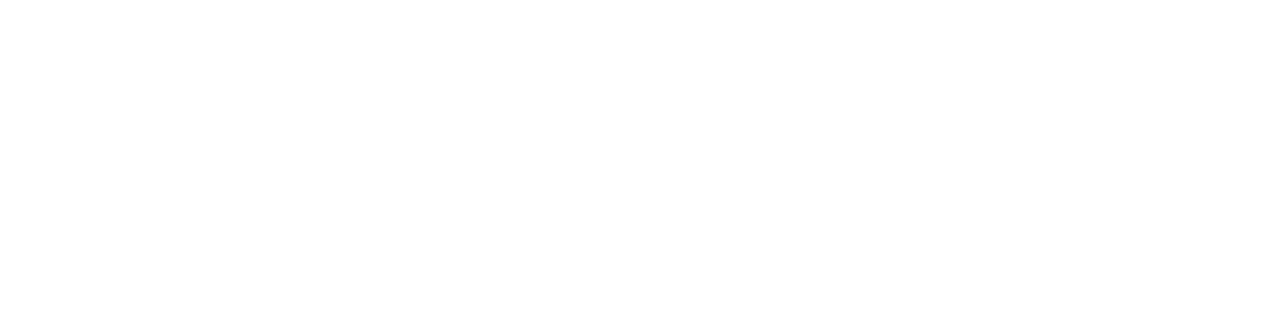
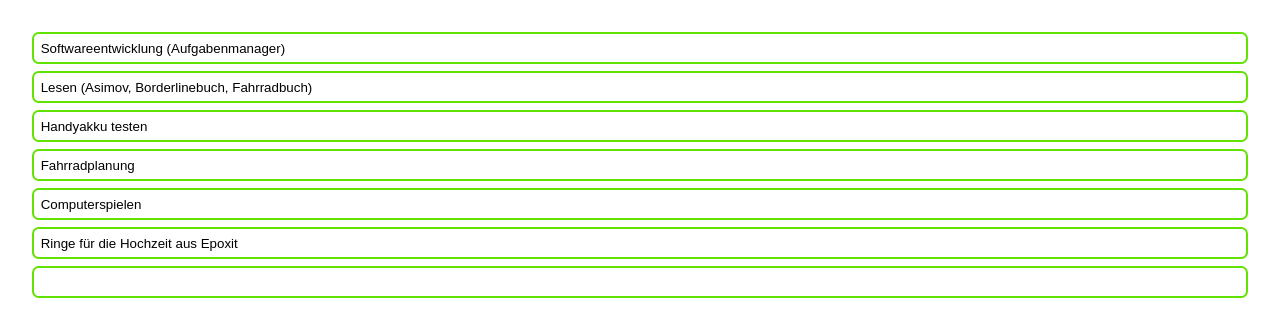
Before and after one commit to bschnitz/lifetimer, a Vue app: page / in a window 1280 px wide. Shown: the top 336 px of the page. Built offline with nearby package versions, Linux system fonts and the light colour scheme.

Commit message:
using vuex to store data

```diff
--- a/package.json
+++ b/package.json
@@ -9,7 +9,8 @@
   },
   "dependencies": {
     "core-js": "^3.6.4",
-    "vue": "^2.6.11"
+    "vue": "^2.6.11",
+    "vuex": "^3.1.2"
   },
   "devDependencies": {
     "@vue/cli-plugin-babel": "~4.2.0",
--- a/src/App.vue
+++ b/src/App.vue
@@ -1,41 +1,21 @@
 <template>
   <div id="app">
-    <HelloWorld v-bind:store="store" />
+    <TaskTree :tasks="tasks" />
   </div>
 </template>
 
 <script>
-import HelloWorld from './components/HelloWorld.vue'
-
-class Store {
-  get tasks() {
-    let tasks = localStorage.getItem("store.tasks");
-    return tasks === null ? [] : JSON.parse(tasks);
-  }
-  set tasks(tasks) {
-    localStorage.setItem("store.tasks", JSON.stringify(tasks));
-  }
-}
-
-//let store = new Store();
-//store.tasks = [
-//  "Softwareentwicklung (Aufgabenmanager)",
-//  "Lesen (Asimov, Borderlinebuch, Fahrradbuch)",
-//  "Handyakku testen",
-//  "Fahrradplanung",
-//  "Computerspielen",
-//  "Ringe für die Hochzeit aus Epoxit",
-//];
+import TaskTree from './components/TaskTree.vue'
 
 export default {
   data: function() {
     return {
-      store: new Store()
+      tasks: this.$store.state.tasks
     }
   },
   name: 'App',
   components: {
-    HelloWorld
+    TaskTree
   }
 }
 
--- a/src/components/Editable.vue
+++ b/src/components/Editable.vue
@@ -1,5 +1,5 @@
 <template>
-  <span contenteditable="true" @input="handleInput">{{ content }}</span>
+  <span contenteditable="true" @input="onInput" >{{ content }}</span>
 </template>
 
 <script>
@@ -13,7 +13,7 @@ export default {
     }
   },
   methods: {
-    handleInput () {
+    onInput () {
       this.$emit('input', this.$el.innerText)
     }
   },
--- a/src/components/HelloWorld.vue
+++ /dev/null
@@ -1,52 +0,0 @@
-<template>
-  <ul>
-    <li v-for="task in store.tasks" :key="task"><TaskRow v-bind:task=task /></li>
-  </ul>
-</template>
-
-<script>
-import TaskRow from './TaskRow.vue'
-
-export default {
-  name: 'HelloWorld',
-  props: {
-    store: Object
-  },
-  components: {
-    TaskRow
-  }
-}
-</script>
-
-<style scoped>
-ul {
-  list-style-type: none;
-  padding: 0;
-  margin: 2em;
-}
-li {
-  margin: 0;
-}
-a {
-  color: #42b983;
-}
-</style>
-
-<style type="text/css" media="screen">
-span {
-  display: block;
-  padding: .5em;
-  margin: .5em;
-  border: 2px solid #62E200;
-  border-radius: .5em;
-}
-
-span:focus {
-  outline: none;
-  border: 2px solid #AA00A2;
-  box-shadow: 0 0 10px #AA00A2;
-  background-color: #E1FA71;
-  color: #AA00A2;
-}
-
-</style>
--- a/src/components/TaskRow.vue
+++ b/src/components/TaskRow.vue
@@ -1,26 +1,47 @@
 <template>
-  <Editable v-model="title" />
+  <div>
+    <input v-model="text" @input="onInput" />
+  </div>
 </template>
 
 <script>
-import Editable from './Editable.vue'
 
 export default {
   name: 'TaskRow',
   props: {
-    task: String
+    initId: {
+      type: Number,
+      required: false
+    }
   },
   data: function() {
     return {
-      title: this.task
+      id: this.initId
     }
   },
-  components: {
-    Editable
+  methods: {
+    onInput: function(e) {
+      if (this.id === undefined) {
+        this.$emit('newTask', e.data)
+      }
+      this.$emit('input', e.data)
+    },
+  },
+  computed: {
+    text: {
+      get() {
+        let task = this.$store.getters.getTaskById(this.id)
+        return typeof task === 'undefined' ? '' : task.text;
+      },
+      set(value) {
+        if (typeof this.id !== 'undefined') {
+          this.$store.commit('mergeIntoTasks', {id: this.id, text: value});
+        }
+      }
+    }
   },
 }
 </script>
 
 <style>
-
 </style>
--- /dev/null
+++ b/src/components/TaskTree.vue
@@ -0,0 +1,67 @@
+<template>
+  <ul>
+    <li v-for="task in tasks" :key="task.id">
+      <TaskRow  :ref="task.id" :initId=task.id />
+    </li>
+    <li><TaskRow @newTask='addTask' /></li>
+  </ul>
+</template>
+
+<script>
+import TaskRow from './TaskRow.vue'
+
+export default {
+  name: 'TaskTree',
+  props: {
+    tasks: Array
+  },
+  components: {
+    TaskRow
+  },
+  methods: {
+    addTask: function(text) {
+      this.$store.dispatch('addTask', {text: text}).then(id => {
+        console.log(this.$refs[id][0].$el)
+        let newInput = this.$refs[id][0].$el.children[0];
+        newInput.focus()
+      });
+    }
+  },
+}
+</script>
+
+<style scoped>
+ul {
+  list-style-type: none;
+  padding: 0;
+  margin: 2em;
+}
+li {
+  margin: 0;
+}
+a {
+  color: #42b983;
+}
+</style>
+
+<style type="text/css" media="screen">
+input {
+  font-family: sans-serif;
+  box-sizing: border-box;
+  display: block;
+  padding: .5em;
+  margin-bottom: .5em;
+  border: 2px solid #62E200;
+  border-radius: .5em;
+  width: 100%;
+}
+
+input:focus {
+  outline: none;
+  border: 2px solid #AA00A2;
+  box-shadow: 0 0 10px #AA00A2;
+  background-color: #E1FA71;
+  color: #AA00A2;
+}
+
+</style>
--- a/src/main.js
+++ b/src/main.js
@@ -1,8 +1,57 @@
 import Vue from 'vue'
+import Vuex from 'vuex'
 import App from './App.vue'
+
+Vue.use(Vuex)
 
 Vue.config.productionTip = false
 
+const store = new Vuex.Store({
+  strict: true,
+  state: {
+    tasks: [
+      { id:1, text:"Softwareentwicklung (Aufgabenmanager)"},
+      { id:2, text:"Lesen (Asimov, Borderlinebuch, Fahrradbuch)"},
+      { id:3, text:"Handyakku testen"},
+      { id:4, text:"Fahrradplanung"},
+      { id:5, text:"Computerspielen"},
+      { id:6, text:"Ringe für die Hochzeit aus Epoxit"},
+    ]
+  },
+  getters: {
+    getTaskById: (state) => (id) => {
+      return state.tasks.find(task => task.id === id)
+    },
+    getNewTaskId: (state) => () => {
+      let ids = state.tasks.map((task) => task.id)
+      let maxId = Math.max.apply(null, ids)
+      return maxId + 1;
+    },
+    getTasks: (state) => () => {
+      let tasks = state.tasks
+      tasks.push({id:this.getters.getNewTaskId(), text: ""})
+    }
+  },
+  actions: {
+    addTask (context, task) {
+      task.id = context.getters.getNewTaskId();
+      context.commit('addTask', task);
+      return task.id;
+    }
+  },
+  mutations: {
+    addTask (state, task) {
+      console.log(task)
+      state.tasks.push(task);
+    },
+    mergeIntoTasks(state, task) {
+      let index = state.tasks.findIndex(item => item.id == task.id);
+      Object.assign(state.tasks[index], task);
+    }
+  }
+});
+
 new Vue({
   render: h => h(App),
+  store: store,
 }).$mount('#app')
```
Also changed, not shown: 1 other file (tests, documents, lock files or other folders).
